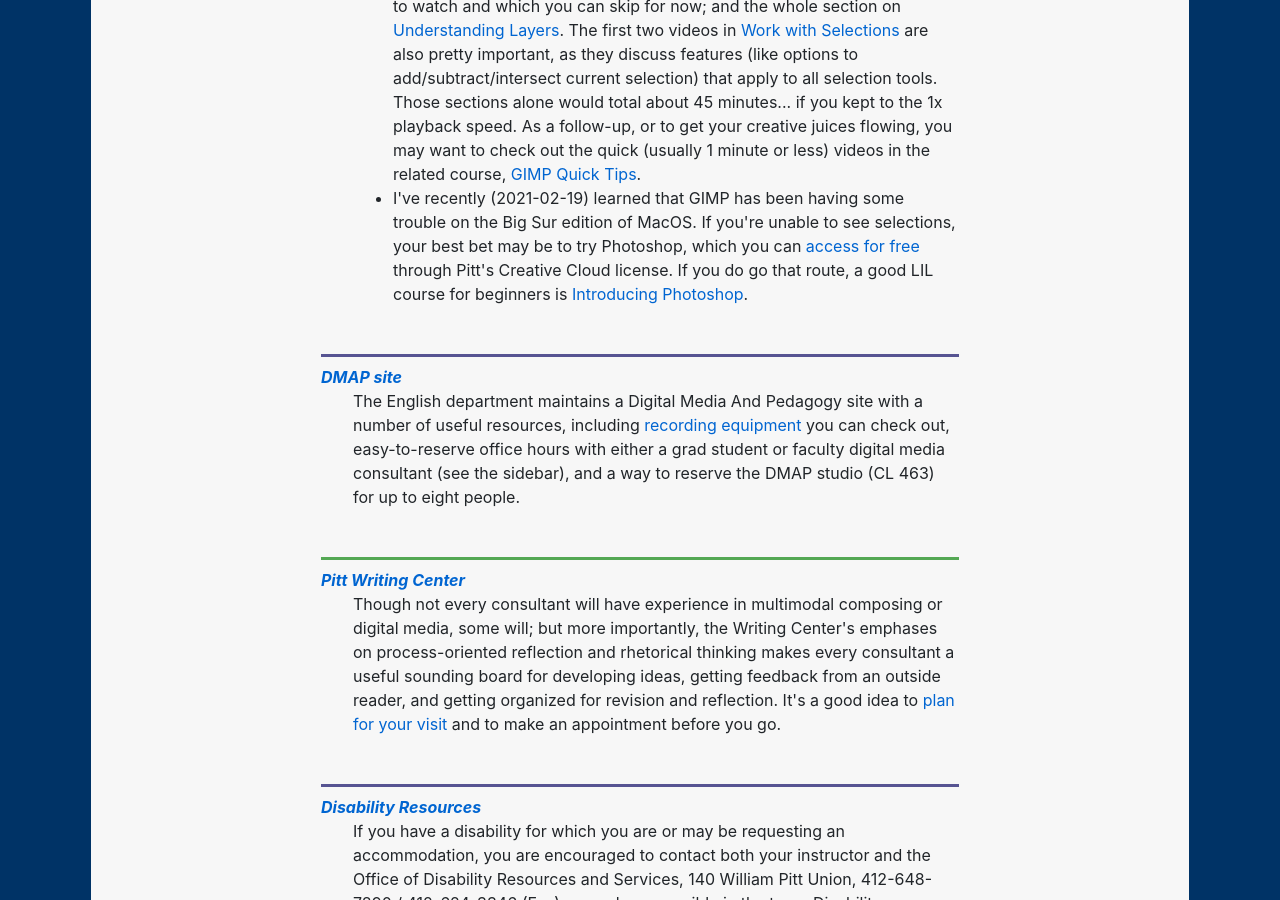
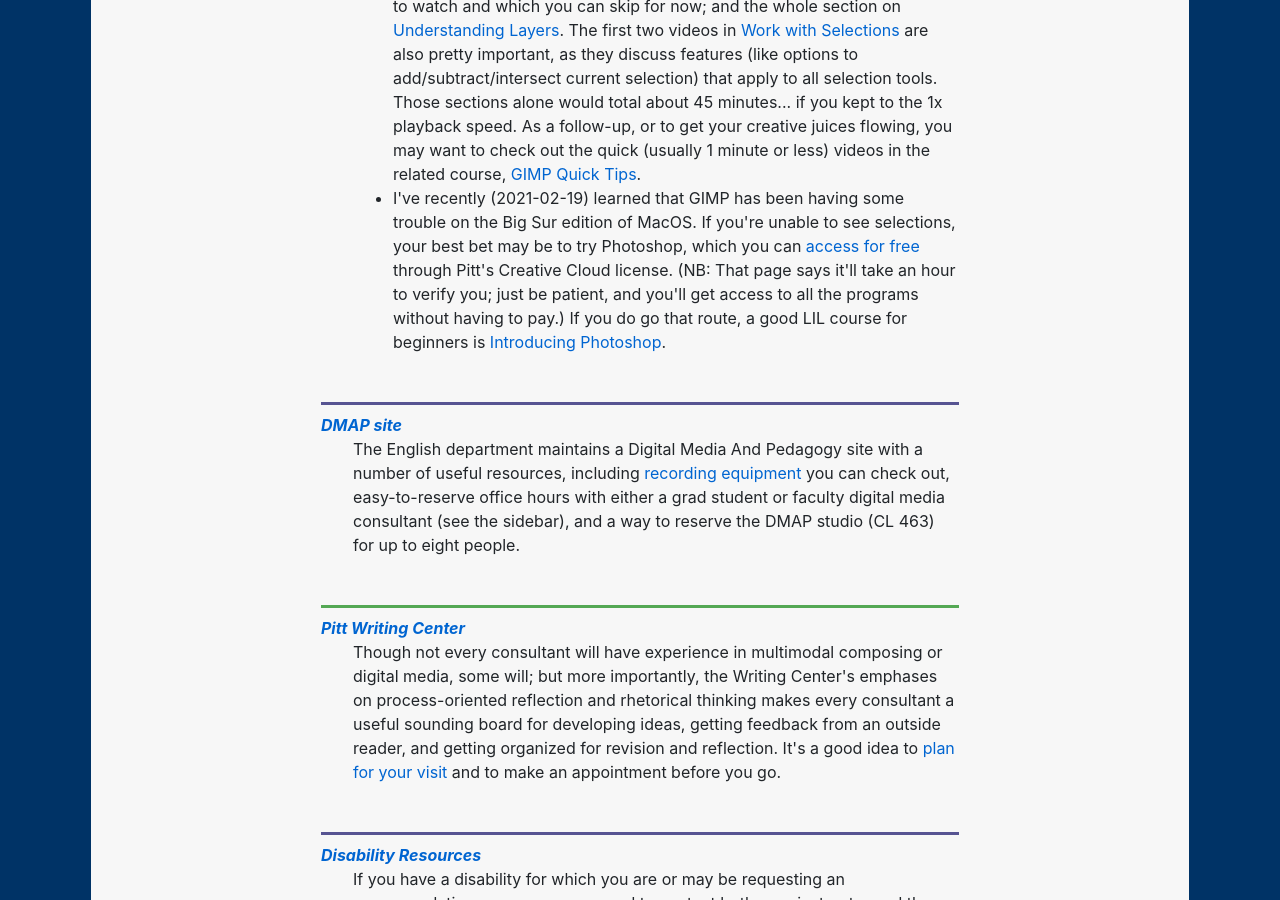
Before and after one commit to benmiller314/cdm2021spring, a Jekyll site: the page built from resources.md, in a window 1280 px wide and 900 px high, scrolled down 1426 px. Built offline with Jekyll 4.4.1, drawn with Linux system fonts in a browser that asks for light colours.

Commit message:
add note about patience when downloading Creative Cloud

```diff
--- a/resources.md
+++ b/resources.md
@@ -35,7 +35,7 @@
 <ul>
   <li id="lil-audacity"><strong><a href="https://www.linkedin.com/learning/learning-audacity-2/jump-into-the-world-of-audio-editing">Learning Audacity</a></strong>: overall a short and sweet introduction that still highlights the reasons for certain features. If two hours isn't your idea of short and sweet, you can focus in on <a href="https://www.linkedin.com/learning/learning-audacity-2/selecting-and-zooming">Selecting and Zooming</a>, <a href="https://www.linkedin.com/learning/learning-audacity-2/add-tracks">Add Tracks</a>, and the whole <a href="https://www.linkedin.com/learning/learning-audacity-2/make-selections">Basic Editing</a> section.</li>
   <li id="lil-gimp"><strong><a href="https://www.linkedin.com/learning/gimp-essential-training-4/edit-your-images-for-free-with-gimp">GIMP Essential Training</a></strong>: a longer course, with over five hours of content, because GIMP is quite powerful and that power involves a lot of complexity. Must-know sections include a <a href="https://www.linkedin.com/learning/gimp-essential-training-4/tour-the-gimp-interface">tour of the GIMP interface</a>; an <a href="https://www.linkedin.com/learning/gimp-essential-training-4/explore-gimp-tools">overview of the toolbox</a>, so you know which tool sections you might want to watch and which you can skip for now; and the whole section on <a href="https://www.linkedin.com/learning/gimp-essential-training-4/understanding-layers">Understanding Layers</a>. The first two videos in <a href="https://www.linkedin.com/learning/gimp-essential-training-4/rectangle-select-tool">Work with Selections</a> are also pretty important, as they discuss features (like options to add/subtract/intersect current selection) that apply to all selection tools. Those sections alone would total about 45 minutes... if you kept to the 1x playback speed. As a follow-up, or to get your creative juices flowing, you may want to check out the quick (usually 1 minute or less) videos in the related course, <a href="https://www.linkedin.com/learning/gimp-quick-tips?u=2252458">GIMP Quick Tips</a>.</li>
-  <li>I've recently (2021-02-19) learned that GIMP has been having some trouble on the Big Sur edition of MacOS. If you're unable to see selections, your best bet may be to try Photoshop, which you can <a href="https://www.technology.pitt.edu/software/adobe-creative-cloud-students">access for free</a> through Pitt's Creative Cloud license. If you do go that route, a good LIL course for beginners is <a href="https://www.linkedin.com/learning/introducing-photoshop/welcome-to-the-home-screen?u=2252458">Introducing Photoshop</a>.</li>
+  <li>I've recently (2021-02-19) learned that GIMP has been having some trouble on the Big Sur edition of MacOS. If you're unable to see selections, your best bet may be to try Photoshop, which you can <a href="https://www.technology.pitt.edu/software/adobe-creative-cloud-students">access for free</a> through Pitt's Creative Cloud license. (NB: That page says it'll take an hour to verify you; just be patient, and you'll get access to all the programs without having to pay.) If you do go that route, a good LIL course for beginners is <a href="https://www.linkedin.com/learning/introducing-photoshop/welcome-to-the-home-screen?u=2252458">Introducing Photoshop</a>.</li>
 </ul>
 </p>
 </dd>
```
